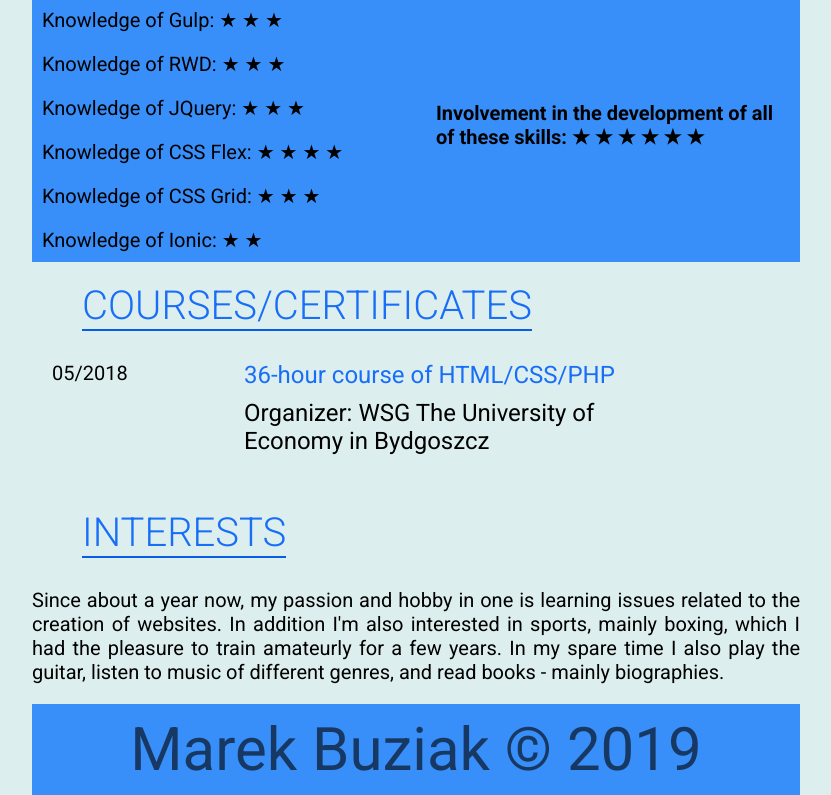
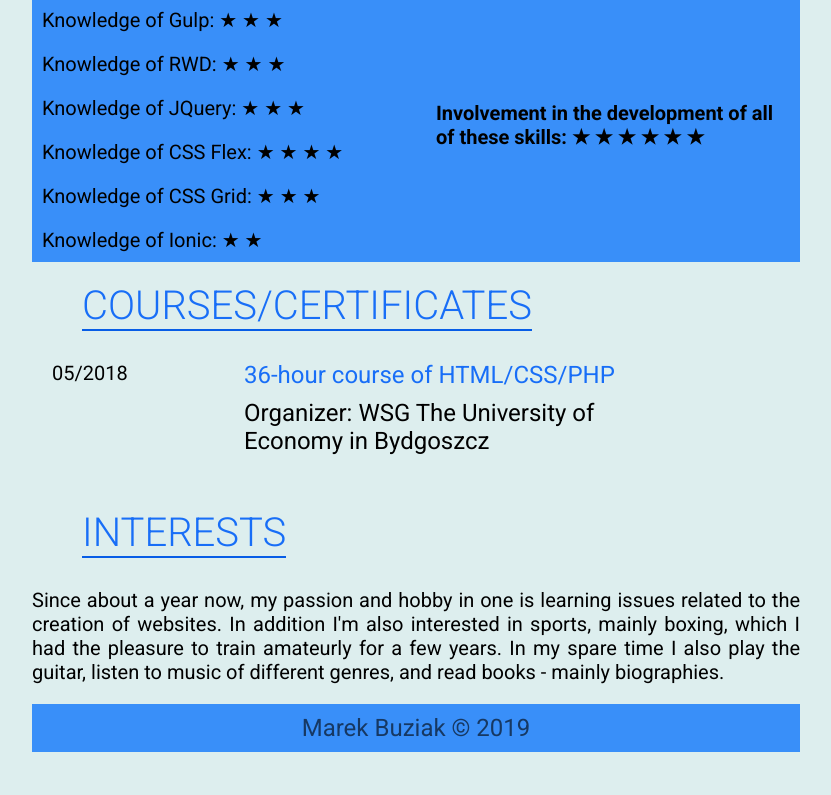
Before and after one commit to marek-buziak/myCV, a plain HTML site: page index.html in a window 1280 px wide. Shown: the part 2219-3014 px from the top of the page, without its empty margins (224-1055 px from the left). After the commit the page ends 2971 px from the top, so only its background shows below. Drawn offline with Linux system fonts and the light colour scheme.

Commit message:
Update style.css

```diff
--- a/style.css
+++ b/style.css
@@ -160,7 +160,7 @@ body{
 
 .permission p{
     color: black;
-    font-size: 3rem;
+    font-size: 1.2rem;
     opacity: .6;
 
 }
```
